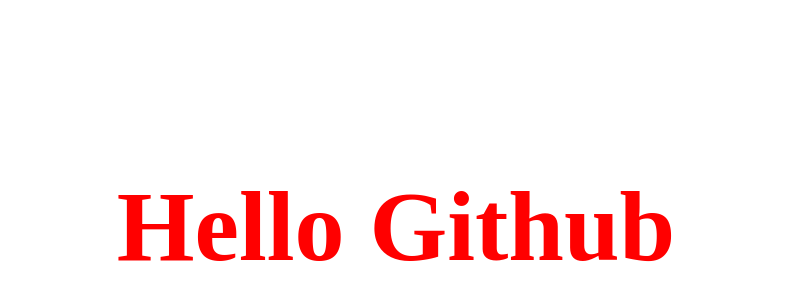
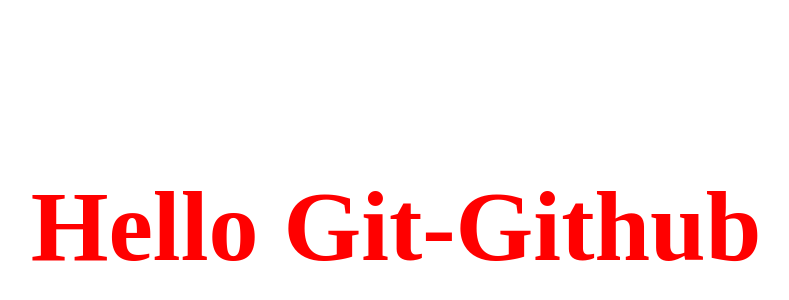
Before and after one commit to CodeWithRashed/version-control, a plain HTML site: page index.html in a window 1280 px wide. Shown: the part 182-482 px from the top of the page, without its empty margins (244-1033 px from the left). Drawn offline with Linux system fonts and the light colour scheme.

Commit message:
git modify index.html

```diff
--- a/index.html
+++ b/index.html
@@ -8,6 +8,6 @@
     <title>Git and Github</title>
 </head>
 <body>
-    <div><h1>Hello Github</h1></div>
+    <div><h1>Hello Git-Github</h1></div>
 </body>
 </html>
```
